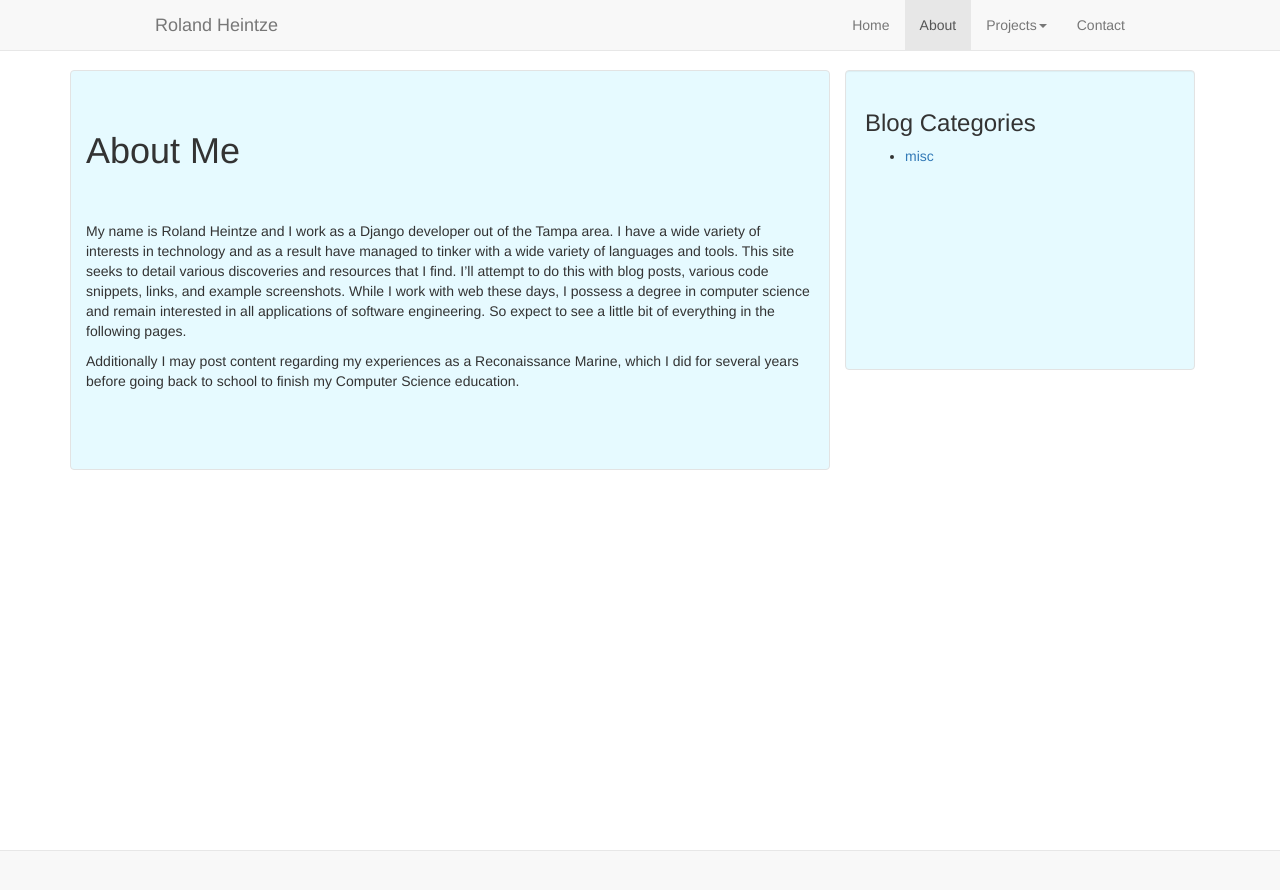
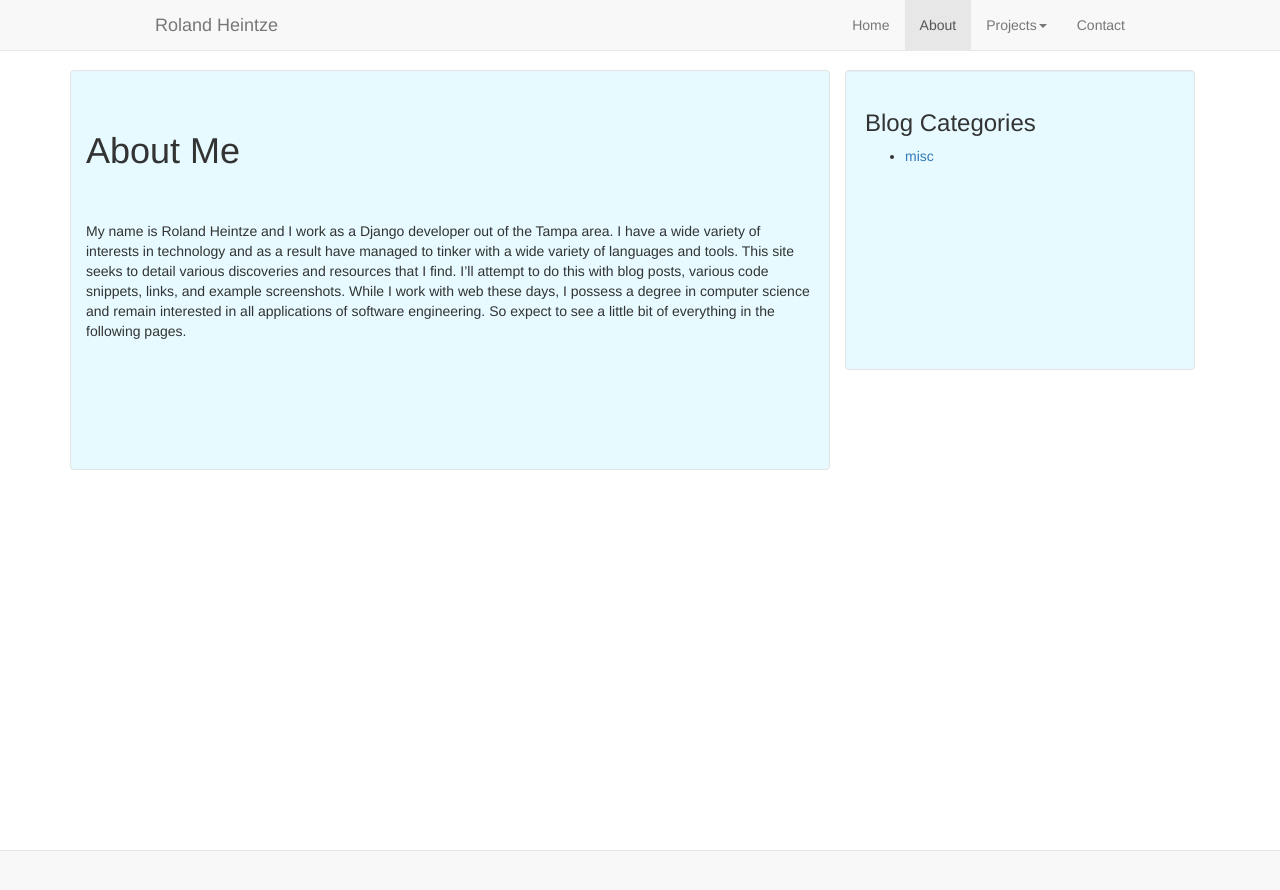
Before and after one commit to frsilent/frsilent.github.io, a Jekyll site: the page built from about.md, in a window 1280 px wide. Shown: the top 890 px of the page. Built offline with Jekyll 4.4.1, drawn with Linux system fonts in a browser that asks for light colours; nearby versions of some CDN libraries.

Commit message:
Remove icky sentence

```diff
--- a/about.md
+++ b/about.md
@@ -10,6 +10,3 @@ I have a wide variety of interests in technology and as a result have managed to
 This site seeks to detail various discoveries and resources that I find. I'll attempt to do this with blog posts, various code snippets,
 links, and example screenshots. While I work with web these days, I possess a degree in computer science and remain interested in all
 applications of software engineering. So expect to see a little bit of everything in the following pages.
-
-Additionally I may post content regarding my experiences as a Reconaissance Marine, which I did for several years before going back to
-school to finish my Computer Science education.
```
